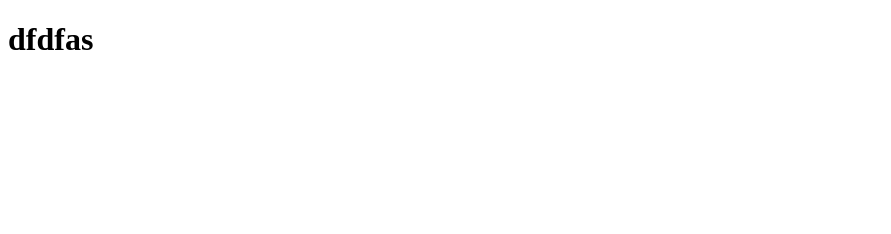
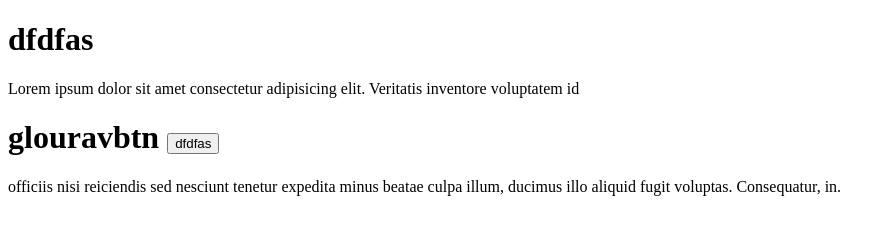
Before and after one commit to gour8620/pratice, a plain HTML site: page in.html in a window 1280 px wide. Shown: the whole page, without its empty margins (0-891 px from the left). Drawn offline with Linux system fonts and the light colour scheme.

Commit message:
new line add

```diff
--- a/in.html
+++ b/in.html
@@ -9,5 +9,10 @@
     <h1>
         dfdfas
     </h1>
+    <p>Lorem ipsum dolor sit amet consectetur adipisicing elit. Veritatis inventore voluptatem id
+        <h1>glouravbtn
+            <button>dfdfas</button>
+
+        </h1>officiis nisi reiciendis sed nesciunt tenetur expedita minus beatae culpa illum, ducimus illo aliquid fugit voluptas. Consequatur, in.</p>
 </body>
 </html>
```
